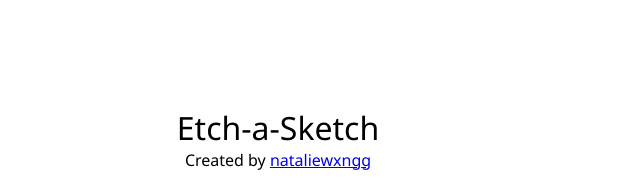
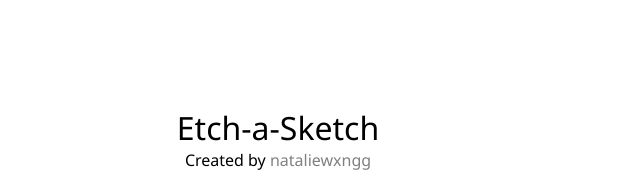
Before and after one commit to nataliewxngg/etch-a-sketch, a plain HTML site: page index.html in a window 1280 px wide. Shown: the top 178 px of the page, 362-1002 px from the left. Drawn offline with Linux system fonts and the light colour scheme.

Commit message:
Modified the author link

```diff
--- a/styles.css
+++ b/styles.css
@@ -14,6 +14,21 @@ body {
     flex-direction: column;
     justify-content: center;
     align-items: center;
+}
+
+a {
+    line-height: 20px;
+    text-decoration: none;
+}
+
+a:link , a:visited {
+    color: gray;
+    transition: 0.3s;
+}
+
+a:hover {
+    color: rgb(61, 61, 61);
+    font-size: 20px;
 }
 
 article {
```
